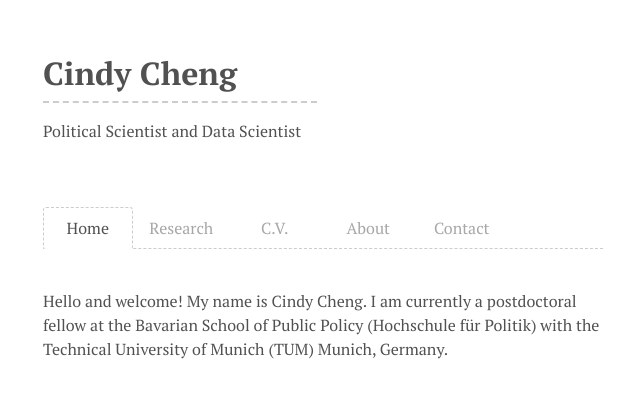
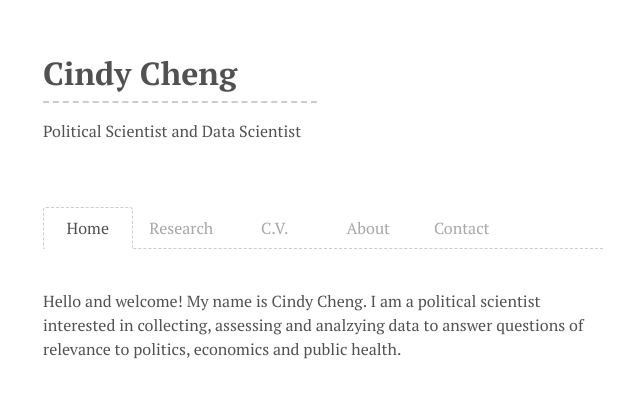
Before and after one commit to cindyyawencheng/cindyyawencheng.github.io, a Jekyll site: the page built from index.html, in a window 1280 px wide. Shown: the top 398 px of the page, without its empty margins (317-957 px from the left). Built offline with Jekyll 4.4.1, drawn with Linux system fonts in a browser that asks for light colours.

Commit message:
leaving hfp

```diff
--- a/_includes/content/home-home.md
+++ b/_includes/content/home-home.md
@@ -2,4 +2,4 @@
 
 <br>
 
-Hello and welcome! My name is Cindy Cheng. I am currently a postdoctoral fellow at the Bavarian School of Public Policy (Hochschule für Politik) with the Technical University of Munich (TUM) Munich, Germany.
+Hello and welcome! My name is Cindy Cheng. I am a political scientist interested in collecting, assessing and analzying data to answer questions of relevance to politics, economics and public health.
```
